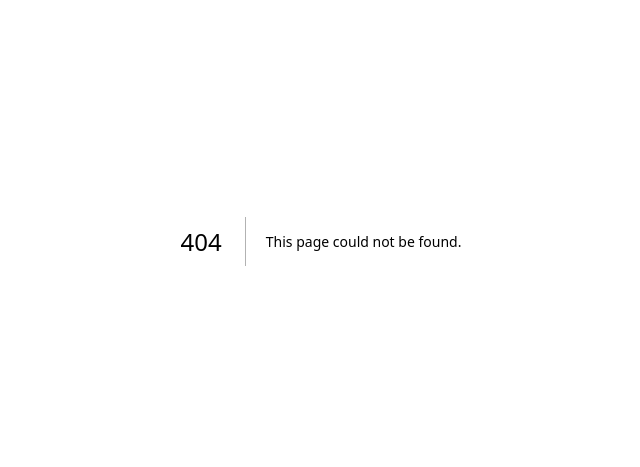
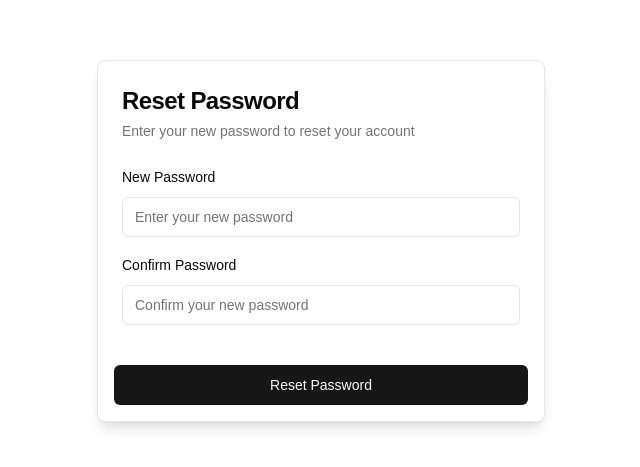
Before and after one commit to huynth1801/unknown-name, a Next.js app: page /reset-password in a window 1280 px wide. Before the commit this address had no page. Shown: the part 159-626 px from the top of the page, without its empty margins (319-959 px from the left). Built offline with nearby package versions, Linux system fonts and the light colour scheme.

Commit message:
add reset password

```diff
--- a/package.json
+++ b/package.json
@@ -19,6 +19,7 @@
     "@radix-ui/react-slot": "^1.1.1",
     "@radix-ui/react-toast": "^1.2.4",
     "@radix-ui/react-tooltip": "^1.1.7",
+    "@tanstack/react-query": "^5.74.7",
     "class-variance-authority": "^0.7.1",
     "clsx": "^2.1.1",
     "lucide-react": "^0.471.2",
--- /dev/null
+++ b/src/app/(auth)/forgot-password/page.tsx
@@ -0,0 +1,123 @@
+"use client"
+
+import {
+  Card,
+  CardContent,
+  CardDescription,
+  CardHeader,
+  CardTitle,
+} from "@/components/ui/card"
+import {
+  Form,
+  FormControl,
+  FormField,
+  FormItem,
+  FormLabel,
+} from "@/components/ui/form"
+import { Input } from "@/components/ui/input"
+import ResourceURL from "@/constants/ResourceURL"
+import { useToast } from "@/hooks/use-toast"
+import { zodResolver } from "@hookform/resolvers/zod"
+import { useMutation } from "@tanstack/react-query"
+import React from "react"
+import { useForm } from "react-hook-form"
+import * as z from "zod"
+
+const formSchema = z.object({
+  email: z.string().email("Invalid email address").min(1, "Email is required"),
+})
+
+const ForgotPasswordPage = () => {
+  const { toast } = useToast()
+
+  const form = useForm<z.infer<typeof formSchema>>({
+    resolver: zodResolver(formSchema),
+    defaultValues: {
+      email: "",
+    },
+  })
+
+  // Define the mutation for the forgot password API
+  const mutation = useMutation({
+    mutationFn: async (email: string) => {
+      const response = await fetch(ResourceURL.RESET_PASSWORD, {
+        method: "POST",
+        headers: {
+          "Content-Type": "application/json",
+        },
+        body: JSON.stringify({ email }),
+      })
+
+      if (!response.ok) {
+        throw new Error("Failed to send reset email")
+      }
+
+      return response.json()
+    },
+    onSuccess: () => {
+      toast({
+        title: `Password reset email sent to ${form.getValues().email}!`,
+        description: "Check your inbox for further instructions.",
+        variant: "success",
+        duration: 2500,
+      })
+    },
+    onError: () => {
+      toast({
+        title: "Error",
+        description: "Failed to send password reset email. Please try again.",
+        variant: "destructive",
+        duration: 2500,
+      })
+    },
+  })
+
+  const onSubmit = (values: z.infer<typeof formSchema>) => {
+    mutation.mutate(values.email)
+  }
+
+  return (
+    <Card className="w-full max-w-md shadow-lg rounded-lg border border-gray-200 dark:border-gray-700">
+      <CardHeader className="space-y-1">
+        <CardTitle className="text-2xl font-bold">Forgot Password</CardTitle>
+        <CardDescription>
+          Enter your email to reset your password
+        </CardDescription>
+      </CardHeader>
+      <Form {...form}>
+        <form onSubmit={form.handleSubmit(onSubmit)}>
+          <CardContent className="space-y-4">
+            <FormField
+              control={form.control}
+              name="email"
+              render={({ field }) => (
+                <FormItem>
+                  <FormLabel>Email</FormLabel>
+                  <FormControl>
+                    <Input
+                      type="email"
+                      placeholder="Enter your email"
+                      {...field}
+                      required
+                    />
+                  </FormControl>
+                </FormItem>
+              )}
+            ></FormField>
+          </CardContent>
+          <div className="p-4">
+            <button
+              type="submit"
+              className="w-full bg-black text-white py-2 px-4 rounded hover:opacity-80 disabled:bg-gray-400"
+              disabled={mutation.isPending}
+            >
+              {mutation.isPending ? "Sending..." : "Send Reset Link"}
+            </button>
+          </div>
+        </form>
+      </Form>
+    </Card>
+  )
+}
+
+export default ForgotPasswordPage
--- /dev/null
+++ b/src/app/(auth)/reset-password/page.tsx
@@ -0,0 +1,167 @@
+"use client"
+
+import React from "react"
+import { useForm } from "react-hook-form"
+import { zodResolver } from "@hookform/resolvers/zod"
+import * as z from "zod"
+import {
+  Card,
+  CardContent,
+  CardDescription,
+  CardHeader,
+  CardTitle,
+} from "@/components/ui/card"
+import {
+  Form,
+  FormControl,
+  FormField,
+  FormItem,
+  FormLabel,
+  FormMessage,
+} from "@/components/ui/form"
+import { Input } from "@/components/ui/input"
+import { Button } from "@/components/ui/button"
+import { useToast } from "@/hooks/use-toast"
+import { useMutation } from "@tanstack/react-query"
+import { ClientNewPasswordRequest } from "@/types"
+import ResourceURL from "@/constants/ResourceURL"
+import { useSearchParams, useRouter } from "next/navigation"
+
+const formSchema = z
+  .object({
+    password: z
+      .string()
+      .min(8, "Password must be at least 8 characters")
+      .max(128, "Password must not exceed 128 characters"),
+    confirmPassword: z.string(),
+  })
+  .refine((data) => data.password === data.confirmPassword, {
+    message: "Passwords do not match",
+    path: ["confirmPassword"],
+  })
+
+const ResetPasswordPage = () => {
+  const { toast } = useToast()
+  const searchParams = useSearchParams()
+  const token = searchParams.get("token")
+  const router = useRouter()
+
+  const form = useForm<z.infer<typeof formSchema>>({
+    resolver: zodResolver(formSchema),
+    defaultValues: {
+      password: "",
+      confirmPassword: "",
+    },
+  })
+
+  const mutation = useMutation({
+    mutationFn: async (data: ClientNewPasswordRequest) => {
+      const response = await fetch(ResourceURL.CONFIRM_NEW_PASSWORD, {
+        method: "POST",
+        headers: {
+          "Content-Type": "application/json",
+        },
+        body: JSON.stringify(data),
+      })
+
+      if (!response.ok) {
+        const errorData = await response.json()
+        throw new Error(errorData.message || "Failed to reset password")
+      }
+    },
+    onSuccess: () => {
+      toast({
+        title: "Password reset successfully!",
+        description: "You can now log in with your new password.",
+        variant: "success",
+        duration: 1000,
+      })
+      router.push("/sign-in")
+    },
+    onError: (error: any) => {
+      toast({
+        title: "Error",
+        description:
+          error.message || "Failed to reset password. Please try again.",
+        variant: "destructive",
+      })
+    },
+  })
+
+  const onSubmit = (values: z.infer<typeof formSchema>) => {
+    if (!token) {
+      toast({
+        title: "Error",
+        description: "Invalid or missing token. Please try again.",
+        variant: "destructive",
+      })
+      return
+    }
+
+    mutation.mutate({ token, newPassword: values.password })
+  }
+
+  return (
+    <Card className="w-full max-w-md shadow-lg rounded-lg border border-gray-200 dark:border-gray-700">
+      <CardHeader className="space-y-1">
+        <CardTitle className="text-2xl font-bold">Reset Password</CardTitle>
+        <CardDescription>
+          Enter your new password to reset your account
+        </CardDescription>
+      </CardHeader>
+      <Form {...form}>
+        <form onSubmit={form.handleSubmit(onSubmit)}>
+          <CardContent className="space-y-4">
+            <FormField
+              control={form.control}
+              name="password"
+              render={({ field }) => (
+                <FormItem>
+                  <FormLabel>New Password</FormLabel>
+                  <FormControl>
+                    <Input
+                      type="password"
+                      placeholder="Enter your new password"
+                      {...field}
+                      required
+                    />
+                  </FormControl>
+                  <FormMessage />
+                </FormItem>
+              )}
+            />
+            <FormField
+              control={form.control}
+              name="confirmPassword"
+              render={({ field }) => (
+                <FormItem>
+                  <FormLabel>Confirm Password</FormLabel>
+                  <FormControl>
+                    <Input
+                      type="password"
+                      placeholder="Confirm your new password"
+                      {...field}
+                      required
+                    />
+                  </FormControl>
+                  <FormMessage />
+                </FormItem>
+              )}
+            />
+          </CardContent>
+          <div className="p-4">
+            <Button
+              type="submit"
+              className="w-full"
+              disabled={form.formState.isSubmitting}
+            >
+              {form.formState.isSubmitting ? "Resetting..." : "Reset Password"}
+            </Button>
+          </div>
+        </form>
+      </Form>
+    </Card>
+  )
+}
+
+export default ResetPasswordPage
--- a/src/app/(auth)/sign-in/page.tsx
+++ b/src/app/(auth)/sign-in/page.tsx
@@ -69,7 +69,7 @@ const SignInPage = () => {
             variant: "success",
             duration: 2000,
           })
-          // router.push("/")
+          router.push("/")
         } else {
           setError("An error occurred during sign in")
         }
@@ -134,7 +134,9 @@ const SignInPage = () => {
                   <Checkbox
                     id="remember"
                     checked={rememberMe}
-                    onCheckedChange={(checked) => setRememberMe(checked)}
+                    onCheckedChange={(checked: boolean) =>
+                      setRememberMe(checked)
+                    }
                   />
                   <label
                     htmlFor="remember"
--- a/src/app/layout.tsx
+++ b/src/app/layout.tsx
@@ -3,6 +3,7 @@ import { Geist, Geist_Mono } from "next/font/google"
 import "./globals.css"
 import { Toaster } from "@/components/ui/toaster"
 import { ThemeProvider } from "@/components/theme-provider"
+import { ReactQueryClientProvider } from "@/components/ReactQueryClientProvider"
 
 const geistSans = Geist({
   variable: "--font-geist-sans",
@@ -25,6 +26,7 @@ export default function RootLayout({
   children: React.ReactNode
 }>) {
   return (
+    <ReactQueryClientProvider>
       <html lang="en" suppressHydrationWarning>
         <body
           className={`${geistSans.variable} ${geistMono.variable} antialiased`}
@@ -40,5 +42,6 @@ export default function RootLayout({
           <Toaster />
         </body>
       </html>
+    </ReactQueryClientProvider>
   )
 }
--- /dev/null
+++ b/src/components/ReactQueryClientProvider.tsx
@@ -0,0 +1,26 @@
+"use client"
+
+import { QueryClient, QueryClientProvider } from "@tanstack/react-query"
+import { useState } from "react"
+
+export const ReactQueryClientProvider = ({
+  children,
+}: {
+  children: React.ReactNode
+}) => {
+  const [queryClient] = useState(
+    () =>
+      new QueryClient({
+        defaultOptions: {
+          queries: {
+            // With SSR, we usually want to set some default staleTime
+            // above 0 to avoid refetching immediately on the client
+            staleTime: 60 * 1000,
+          },
+        },
+      })
+  )
+  return (
+    <QueryClientProvider client={queryClient}>{children}</QueryClientProvider>
+  )
+}
--- /dev/null
+++ b/src/constants/ApplicationConstants.ts
@@ -0,0 +1,6 @@
+class ApplicationConstants {
+  static HOME_PATH = "http://localhost:8080"
+  static API_PATH = ApplicationConstants.HOME_PATH + "/api"
+}
+
+export default ApplicationConstants
--- /dev/null
+++ b/src/constants/ResourceURL.ts
@@ -0,0 +1,11 @@
+import ApplicationConstants from "./ApplicationConstants"
+
+const API_PATH = ApplicationConstants.API_PATH
+
+class ResourceURL {
+  // Authentication
+  static RESET_PASSWORD = API_PATH + "/auth/password-reset/request"
+  static CONFIRM_NEW_PASSWORD = API_PATH + "/auth/password-reset/confirm"
+}
+
+export default ResourceURL
--- a/src/middleware.ts
+++ b/src/middleware.ts
@@ -13,7 +13,7 @@ export function middleware(request: NextRequest) {
   const isPublicRoute = publicRoutes.includes(path)
 
   // Get token
-  const token = request.cookies.get("refreshToken")?.value
+  const token = request.cookies.get("accessToken")?.value
   console.log("token in middleware", token)
 
   // Redirect to /login if the user is not authenticated
--- /dev/null
+++ b/src/types/ClientUI.tsx
@@ -0,0 +1,4 @@
+export interface ClientNewPasswordRequest {
+  token: string
+  newPassword: string
+}
--- /dev/null
+++ b/src/types/index.ts
@@ -0,0 +1 @@
+export * from "@/types/ClientUI"
```
Also changed, not shown: 1 other file (tests, documents, lock files or other folders). Lines whose indentation alone changed are shown as unchanged.
